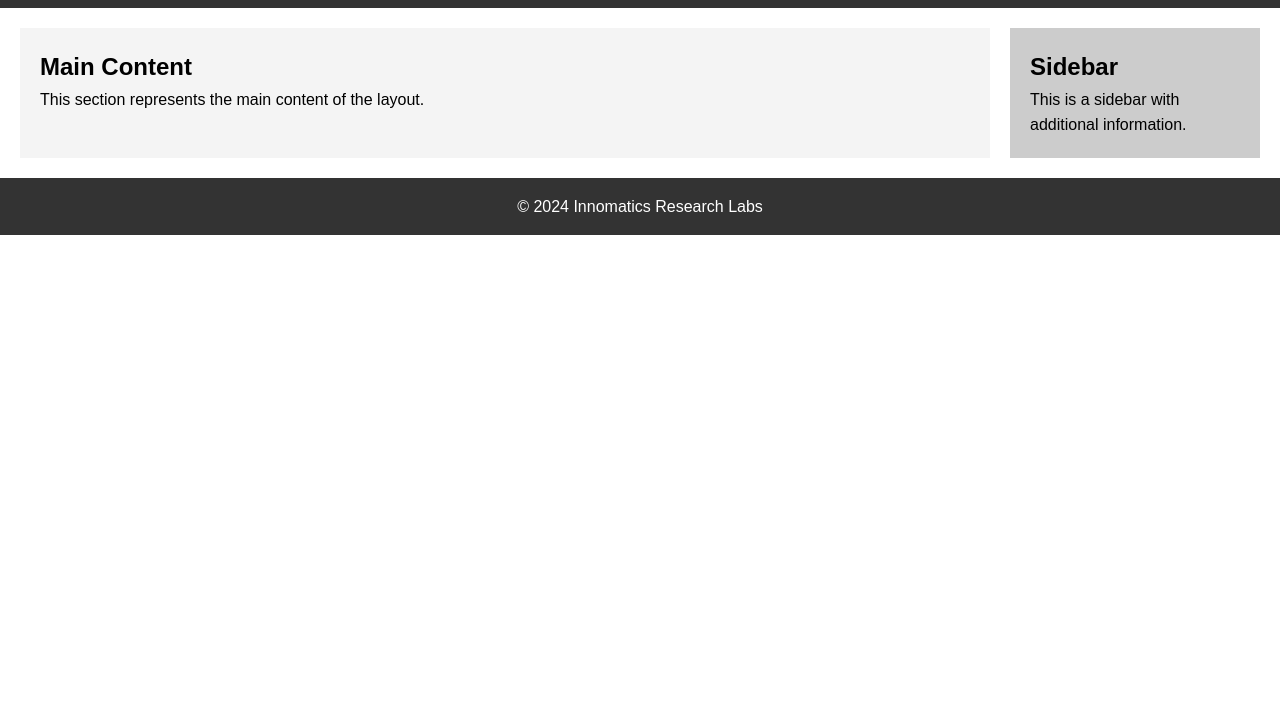
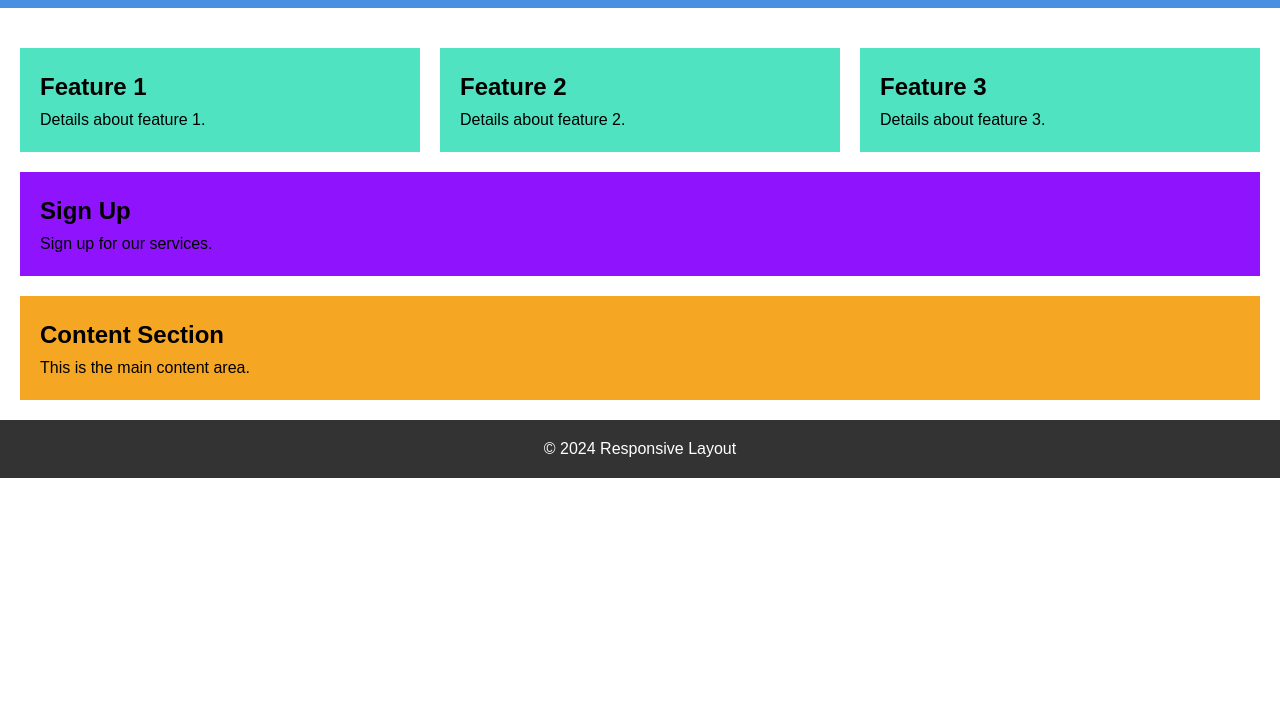
Before and after one commit to MaAnsi120/Responsive, a plain HTML site: page Index.html in a window 1280 px wide. Shown: the part 75-800 px from the top of the page. Drawn offline with Linux system fonts and the light colour scheme.

Commit message:
Update Index.html
Signed-off-by: MaAnsi120 <mansipatil31122004@gmail.com>

```diff
--- a/Index.html
+++ b/Index.html
@@ -3,7 +3,7 @@
 <head>
     <meta charset="UTF-8">
     <meta name="viewport" content="width=device-width, initial-scale=1.0">
-    <title>Basic Layout</title>
+    <title>Responsive Layout</title>
     <style>
         /* Basic Reset */
         * {
@@ -20,27 +20,44 @@
 
         /* Layout Styling */
         header {
-            background-color: #333;
+            background-color: #4A90E2;
             color: #fff;
             text-align: center;
             padding: 1rem;
         }
 
-        main {
+        .container {
             display: grid;
-            grid-template-columns: 1fr 250px;
-            gap: 20px;
+            grid-template-areas:
+                "header"
+                "content"
+                "feature1"
+                "feature2"
+                "feature3"
+                "signup";
+            grid-gap: 20px;
             padding: 20px;
         }
 
         .content {
-            background-color: #f4f4f4;
+            background-color: #F5A623;
+            padding: 20px;
+            grid-area: content;
+        }
+
+        .feature1, .feature2, .feature3 {
+            background-color: #50E3C2;
             padding: 20px;
         }
 
-        .sidebar {
-            background-color: #ccc;
+        .feature1 { grid-area: feature1; }
+        .feature2 { grid-area: feature2; }
+        .feature3 { grid-area: feature3; }
+
+        .signup {
+            background-color: #9013FE;
             padding: 20px;
+            grid-area: signup;
         }
 
         footer {
@@ -50,16 +67,25 @@
             padding: 1rem;
         }
 
-        /* Responsive Design */
-        @media screen and (max-width: 768px) {
-            main {
-                grid-template-columns: 1fr;
+        /* Tablet View */
+        @media screen and (min-width: 768px) {
+            .container {
+                grid-template-areas:
+                    "header header"
+                    "content content"
+                    "feature1 feature2"
+                    "signup feature3";
             }
         }
 
-        @media screen and (max-width: 480px) {
-            header, footer {
-                padding: 0.5rem;
+        /* Desktop View */
+        @media screen and (min-width: 1024px) {
+            .container {
+                grid-template-areas:
+                    "header header header"
+                    "feature1 feature2 feature3"
+                    "signup signup signup"
+                    "content content content";
             }
         }
     </style>
@@ -67,23 +93,38 @@
 <body>
 
     <header>
-        <h1>Welcome to Innomatics Research Labs</h1>
+        <h1>Responsive Layout Example</h1>
     </header>
 
-    <main>
+    <div class="container">
         <section class="content">
-            <h2>Main Content</h2>
-            <p>This section represents the main content of the layout.</p>
+            <h2>Content Section</h2>
+            <p>This is the main content area.</p>
         </section>
 
-        <aside class="sidebar">
-            <h2>Sidebar</h2>
-            <p>This is a sidebar with additional information.</p>
-        </aside>
-    </main>
+        <section class="feature1">
+            <h2>Feature 1</h2>
+            <p>Details about feature 1.</p>
+        </section>
+
+        <section class="feature2">
+            <h2>Feature 2</h2>
+            <p>Details about feature 2.</p>
+        </section>
+
+        <section class="feature3">
+            <h2>Feature 3</h2>
+            <p>Details about feature 3.</p>
+        </section>
+
+        <section class="signup">
+            <h2>Sign Up</h2>
+            <p>Sign up for our services.</p>
+        </section>
+    </div>
 
     <footer>
-        <p>© 2024 Innomatics Research Labs</p>
+        <p>© 2024 Responsive Layout</p>
     </footer>
 
 </body>
```
